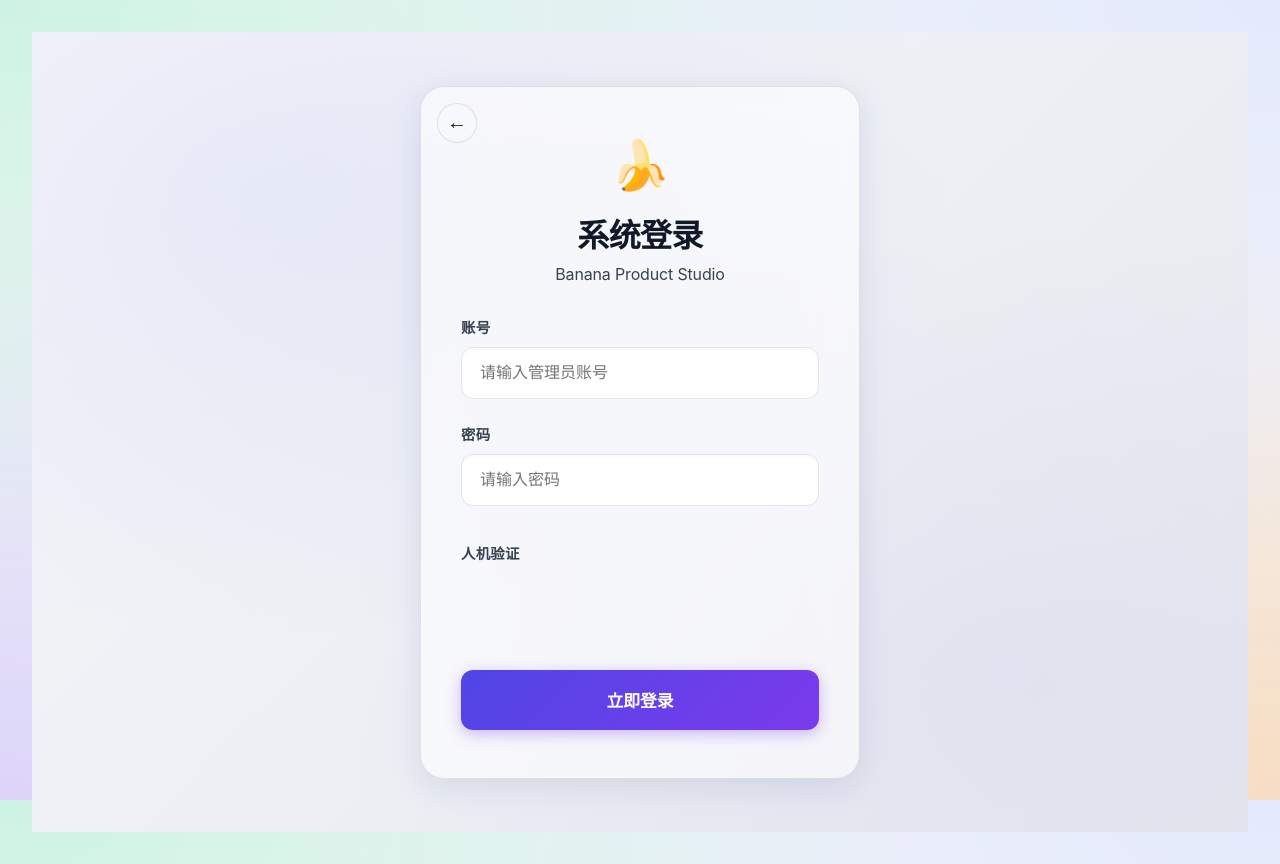
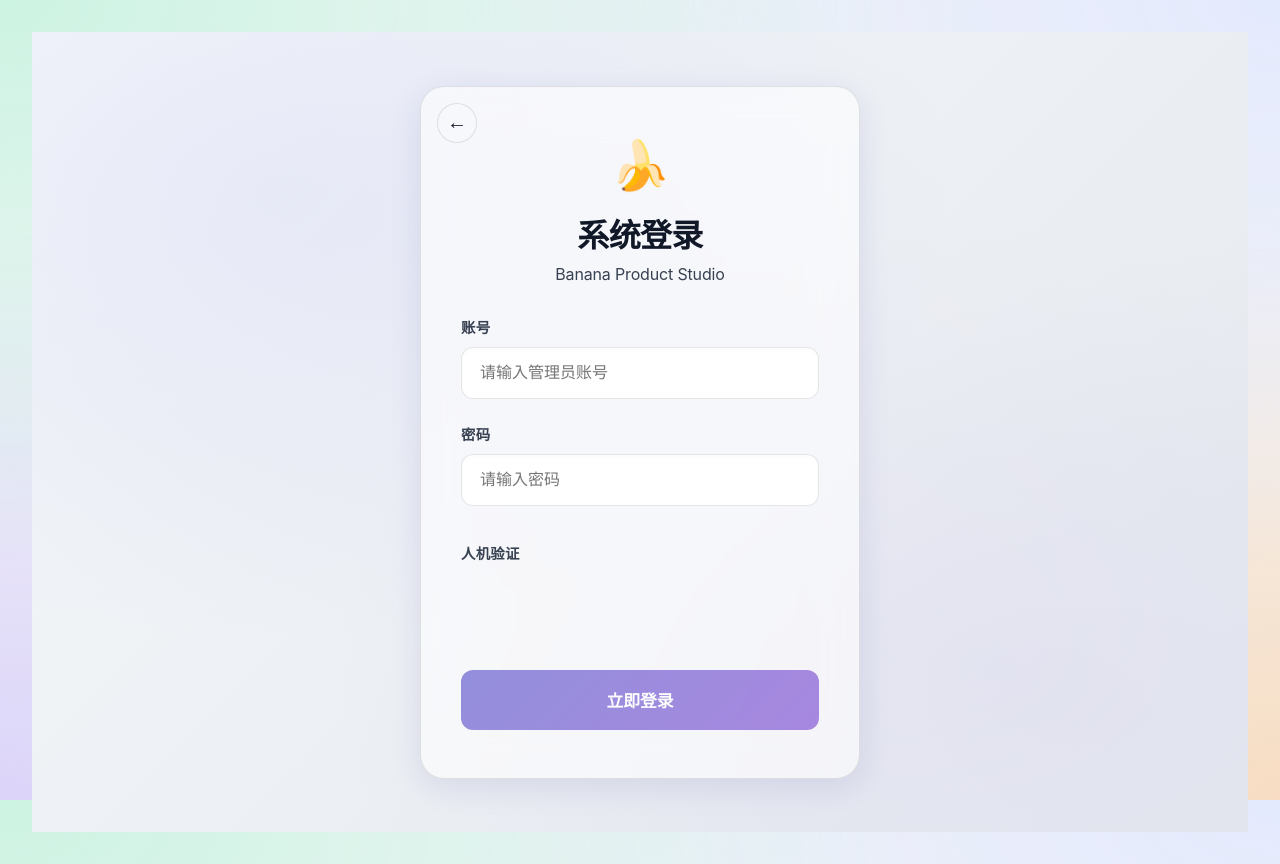
Before and after one commit to miludeerforest/abp_studio, a React (Vite) app in the folder frontend/: page / in a window 1280 px wide. Both pictures are taken after a click on the button "Log in". Built offline with nearby package versions, Linux system fonts and the light colour scheme; no server answers.

Commit message:
refactor(ui): polish light mode button interactions and feedback

```diff
--- a/frontend/src/index.css
+++ b/frontend/src/index.css
@@ -1077,21 +1077,66 @@ body {
   backdrop-filter: blur(5px) !important;
   box-shadow: 0 2px 5px rgba(0, 0, 0, 0.05) !important;
   border-radius: 12px !important;
+  transition: all 0.2s cubic-bezier(0.4, 0, 0.2, 1) !important;
 }
 
 [data-theme="light"] .btn-secondary:hover,
-[data-theme="light"] .logout-btn:hover {
+[data-theme="light"] .logout-btn:hover,
+[data-theme="light"] .sidebar-toggle:hover,
+[data-theme="light"] .theme-toggle:hover {
   background: white !important;
   transform: translateY(-1px);
+  box-shadow: 0 4px 12px rgba(0, 0, 0, 0.08) !important;
+}
+
+[data-theme="light"] .btn-secondary:active,
+[data-theme="light"] .logout-btn:active,
+[data-theme="light"] .sidebar-toggle:active,
+[data-theme="light"] .theme-toggle:active {
+  transform: translateY(0) scale(0.98);
+  box-shadow: 0 1px 3px rgba(0, 0, 0, 0.05) !important;
+  background: rgba(245, 245, 245, 0.8) !important;
 }
 
 [data-theme="light"] .btn-primary {
   background: linear-gradient(135deg, #4f46e5 0%, #7c3aed 100%) !important;
-  /* Vibrant purple-indigo */
   color: white !important;
   border: none !important;
   box-shadow: 0 4px 15px rgba(124, 58, 237, 0.35) !important;
   border-radius: 12px !important;
+  transition: all 0.2s cubic-bezier(0.4, 0, 0.2, 1) !important;
+}
+
+[data-theme="light"] .btn-primary:hover {
+  filter: brightness(1.1);
+  transform: translateY(-1px);
+  box-shadow: 0 6px 20px rgba(124, 58, 237, 0.45) !important;
+}
+
+[data-theme="light"] .btn-primary:active {
+  transform: translateY(0) scale(0.98);
+  box-shadow: 0 2px 8px rgba(124, 58, 237, 0.3) !important;
+}
+
+[data-theme="light"] .btn-primary:focus-visible,
+[data-theme="light"] .btn-secondary:focus-visible,
+[data-theme="light"] .logout-btn:focus-visible,
+[data-theme="light"] .sidebar-toggle:focus-visible,
+[data-theme="light"] .theme-toggle:focus-visible {
+  outline: 2px solid var(--primary-color) !important;
+  outline-offset: 2px !important;
+}
+
+[data-theme="light"] .btn-primary:disabled,
+[data-theme="light"] .btn-secondary:disabled,
+[data-theme="light"] .logout-btn:disabled,
+[data-theme="light"] .sidebar-toggle:disabled,
+[data-theme="light"] .theme-toggle:disabled {
+  opacity: 0.6 !important;
+  cursor: not-allowed !important;
+  transform: none !important;
+  box-shadow: none !important;
+  filter: grayscale(20%) !important;
 }
 
 /* 5. Specific Component Fixes */
```
